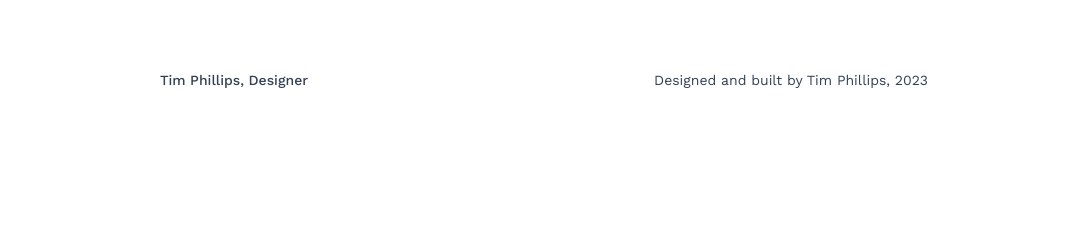
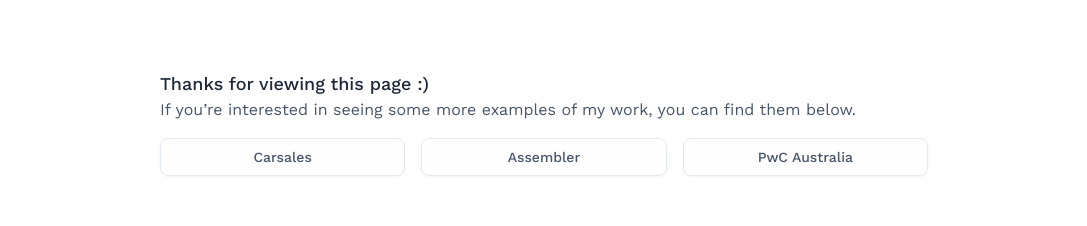
Before and after one commit to Wigza/portfolio, a SvelteKit app: page /work/smiggle in a window 1280 px wide. Shown: the part 1185-1411 px from the top of the page, without its empty margins (96-1183 px from the left). Before the commit the page ends 1307 px from the top, so only its background shows below. Built offline with nearby package versions, Linux system fonts and the light colour scheme.

Commit message:
Adding more work links

```diff
--- a/src/lib/Button.svelte
+++ b/src/lib/Button.svelte
@@ -6,11 +6,11 @@
 </script>
 
 {#if grouped}
-    <a class="inline-flex transition-all px-4 py-2 font-medium text-{textSize} text-slate-600 bg-white/90 backdrop-blur-lg border border-slate-200 rounded-lg drop-shadow-sm group-hover:bg-white group-hover:text-slate-800 group-hover:border-slate-300 group-hover:drop-shadow-md dark:bg-slate-700 dark:border-slate-400 dark:text-slate-200 dark:group-hover:bg-slate-900 dark:group-hover:border-slate-200 dark:group-hover:text-white" href="{route}">
+    <a class="inline-flex justify-center transition-all px-4 py-2 font-medium text-{textSize} text-slate-600 bg-white/90 backdrop-blur-lg border border-slate-200 rounded-lg drop-shadow-sm group-hover:bg-white group-hover:text-slate-800 group-hover:border-slate-300 group-hover:drop-shadow-md dark:bg-slate-700 dark:border-slate-400 dark:text-slate-200 dark:group-hover:bg-slate-900 dark:group-hover:border-slate-200 dark:group-hover:text-white" href="{route}">
         {text}
     </a>
 {:else}
-    <a class="inline-flex transition-all px-4 py-2 font-medium text-{textSize} text-slate-600 bg-white/90 backdrop-blur-lg border border-slate-200 rounded-lg drop-shadow-sm hover:bg-white hover:text-slate-800 hover:border-slate-300 hover:drop-shadow-md dark:bg-slate-700 dark:border-slate-400 dark:text-slate-200 dark:hover:bg-slate-900 dark:hover:border-slate-200 dark:hover:text-white" href="{route}">
+    <a class="inline-flex justify-center transition-all px-4 py-2 font-medium text-{textSize} text-slate-600 bg-white/90 backdrop-blur-lg border border-slate-200 rounded-lg drop-shadow-sm hover:bg-white hover:text-slate-800 hover:border-slate-300 hover:drop-shadow-md dark:bg-slate-700 dark:border-slate-400 dark:text-slate-200 dark:hover:bg-slate-900 dark:hover:border-slate-200 dark:hover:text-white" href="{route}">
         {text}
     </a>
 {/if}
--- /dev/null
+++ b/src/lib/MoreWork.svelte
@@ -0,0 +1,36 @@
+<script>
+    import Button from "./Button.svelte";
+    import { page } from '$app/stores';
+    let currentRoute = $page.url.pathname;
+</script>
+
+<div class="container mx-auto md:max-w-3xl">
+    <div class="space-y-4 mt-24">
+        <div>
+            <h3 class="text-lg font-medium text-slate-800">Thanks for viewing this page :)</h3>
+            <p class="text-slate-600">If you’re interested in seeing some more examples of my work, you can find them below.</p>
+        </div>
+        <div class="grid grid-cols-3 gap-4">
+            {#if !currentRoute.includes("carsales")}
+                <Button
+                    text='Carsales'
+                    route='/work/carsales/' />
+            {/if}
+            {#if !currentRoute.includes("assembler")}
+            <Button
+                text='Assembler'
+                route='/work/assembler/' />
+            {/if}
+            {#if !currentRoute.includes("pwc")}
+            <Button
+                text='PwC Australia'
+                route='/work/pwc/' />
+            {/if}
+            {#if !currentRoute.includes("smiggle")}
+                <Button
+                    text='Smiggle'
+                    route='/work/smiggle/' />
+            {/if}
+        </div>
+    </div>
+</div>
--- a/src/routes/work/assembler/+page.svelte
+++ b/src/routes/work/assembler/+page.svelte
@@ -2,6 +2,7 @@
     import Button from "../../../lib/Button.svelte";
     import InfoToggle from "../../../lib/InfoToggle.svelte";
     import { Splide, SplideSlide } from '@splidejs/svelte-splide';
+    import MoreWork from "../../../lib/MoreWork.svelte";
 
     import asDash01 from "../../../lib/assets/as/slides/dashboard_slide_01.png";
     import asDash02 from "../../../lib/assets/as/slides/dashboard_slide_02.png";
@@ -268,4 +269,5 @@
             </div>
         </div>
     </div>
+    <MoreWork />
 </div>
--- a/src/routes/work/carsales/+page.svelte
+++ b/src/routes/work/carsales/+page.svelte
@@ -1,6 +1,7 @@
 <script>
     import Button from "../../../lib/Button.svelte";
     import InfoToggle from "../../../lib/InfoToggle.svelte";
+    import MoreWork from "../../../lib/MoreWork.svelte";
 </script>
 
 <style>
@@ -96,4 +97,5 @@
             </div>
         </div>
     </div>
+    <MoreWork />
 </div>
--- a/src/routes/work/pwc/+page.svelte
+++ b/src/routes/work/pwc/+page.svelte
@@ -1,6 +1,7 @@
 <script>
     import Button from "../../../lib/Button.svelte";
     import InfoToggle from "../../../lib/InfoToggle.svelte";
+    import MoreWork from "../../../lib/MoreWork.svelte";
     import { Splide, SplideSlide } from '@splidejs/svelte-splide';
     let linkStyles = 'underline decoration-teal-400 decoration-2 underline-offset-2 transition-all hover:underline-offset-4 hover:decoration-teal-200 hover:text-teal-400';
 
@@ -120,5 +121,6 @@
                 </div>
             </div>
         </div>
+        <MoreWork />
     </div>
 </div>
--- a/src/routes/work/smiggle/+page.svelte
+++ b/src/routes/work/smiggle/+page.svelte
@@ -2,6 +2,7 @@
     import Button from "../../../lib/Button.svelte";
     import InfoToggle from "../../../lib/InfoToggle.svelte";
     import { Splide, SplideSlide } from '@splidejs/svelte-splide';
+    import MoreWork from "../../../lib/MoreWork.svelte";
     import '@splidejs/splide/dist/css/themes/splide-default.min.css';
 
     import smig01 from "../../../lib/assets/smig/slides/smig_slide_01.png";
@@ -123,5 +124,6 @@
                 </div>
             </div>
         </div>
+        <MoreWork />
     </div>
 </div>
```
